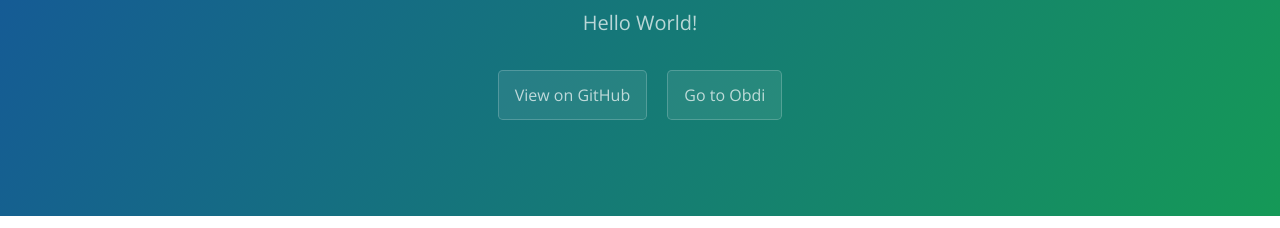
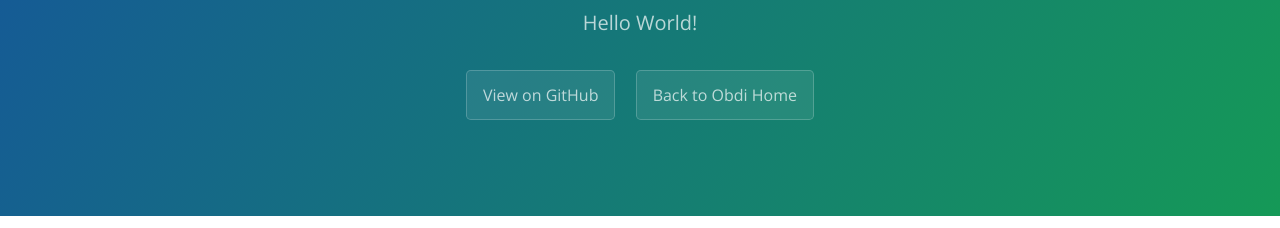
Before and after one commit to mclarkson/obdi-dev-repository, a plain HTML site: page index.html in a window 1280 px wide. Shown: the part 167-395 px from the top of the page. Drawn offline with nearby package versions, Linux system fonts and the light colour scheme.

Commit message:
Doc update

```diff
--- a/index.html
+++ b/index.html
@@ -15,7 +15,7 @@
     <h1 class="project-name">Obdi-dev-repository</h1>
     <h2 class="project-tagline">Hello World!</h2><a href="https://github.com/mclarkson/obdi-dev-repository" class=
     "btn">View on GitHub</a>
-    <a href="http://obdi.io" class="btn">Go to Obdi</a>
+    <a href="http://obdi.io" class="btn">Back to Obdi Home</a>
     <!--
     <a href="https://github.com/mclarkson/obdi-dev-repository/zipball/master" class=
     "btn">Download .zip</a>
```
